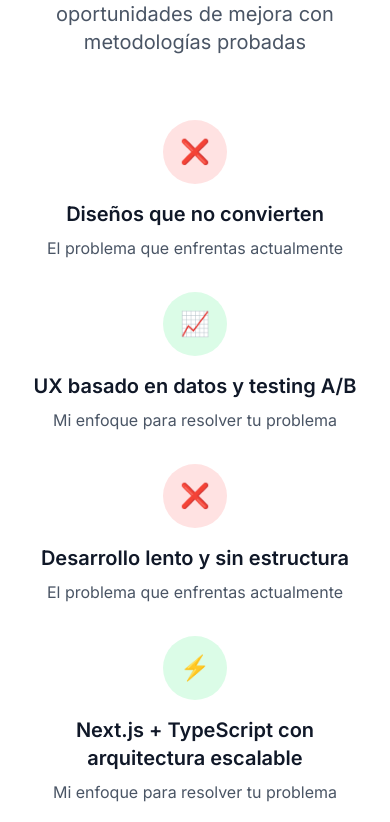
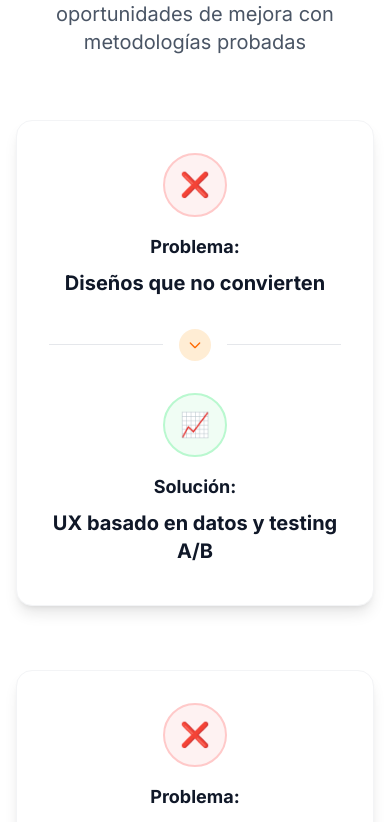
Before and after one commit to flaviaolivera/auto1-landing, a Next.js app: page / in a window 390 px wide. Shown: the part 1507-2329 px from the top of the page. Built offline with nearby package versions, Linux system fonts and the light colour scheme.

Commit message:
fix: redesign ComparisonSection with proper responsive layout

```diff
--- a/src/components/sections/ComparisonSection.tsx
+++ b/src/components/sections/ComparisonSection.tsx
@@ -37,45 +37,83 @@ const ComparisonSection = () => {
           </p>
         </div>
 
-        <div className="grid gap-8 md:gap-12">
+        <div className="space-y-16">
           {comparisons.map((item, index) => (
-            <div
-              key={index}
-              className="grid md:grid-cols-2 gap-8 items-center"
-            >
+            <div key={index}>
+              {/* Desktop Layout */}
+              <div className="hidden md:grid md:grid-cols-3 gap-8 items-center">
                 {/* Problema */}
-              <div className="text-center md:text-right">
-                <div className="inline-flex items-center justify-center w-16 h-16 bg-red-100 text-red-600 rounded-full text-2xl mb-4">
+                <div className="text-center">
+                  <div className="inline-flex items-center justify-center w-20 h-20 bg-red-50 border-2 border-red-200 text-red-500 rounded-full text-3xl mb-6">
                     ❌
                   </div>
-                <h3 className="text-xl font-semibold text-gray-900 mb-2">
+                  <h3 className="text-xl font-bold text-gray-900 mb-3">
                     {item.problem}
                   </h3>
                   <p className="text-gray-600">
-                  El problema que enfrentas actualmente
+                    El problema actual
                   </p>
                 </div>
 
                 {/* Arrow */}
-              <div className="hidden md:flex justify-center">
-                <div className="w-8 h-8 text-gray-400">
-                  <svg fill="none" viewBox="0 0 24 24" strokeWidth="2" stroke="currentColor">
+                <div className="flex justify-center">
+                  <div className="w-12 h-12 bg-orange-100 rounded-full flex items-center justify-center">
+                    <svg className="w-6 h-6 text-orange-500" fill="none" viewBox="0 0 24 24" strokeWidth="2" stroke="currentColor">
                       <path strokeLinecap="round" strokeLinejoin="round" d="M13.5 4.5L21 12m0 0l-7.5 7.5M21 12H3" />
                     </svg>
                   </div>
                 </div>
 
                 {/* Solución */}
-              <div className="text-center md:text-left">
-                <div className="inline-flex items-center justify-center w-16 h-16 bg-green-100 text-green-600 rounded-full text-2xl mb-4">
+                <div className="text-center">
+                  <div className="inline-flex items-center justify-center w-20 h-20 bg-green-50 border-2 border-green-200 text-green-600 rounded-full text-3xl mb-6">
                     {item.icon}
                   </div>
-                <h3 className="text-xl font-semibold text-gray-900 mb-2">
+                  <h3 className="text-xl font-bold text-gray-900 mb-3">
                     {item.solution}
                   </h3>
                   <p className="text-gray-600">
-                  Mi enfoque para resolver tu problema
+                    Mi solución
                   </p>
+                </div>
+              </div>
+
+              {/* Mobile Layout */}
+              <div className="md:hidden">
+                <div className="bg-white rounded-2xl shadow-lg border border-gray-100 p-8">
+                  {/* Problema */}
+                  <div className="text-center mb-8">
+                    <div className="inline-flex items-center justify-center w-16 h-16 bg-red-50 border-2 border-red-200 text-red-500 rounded-full text-2xl mb-4">
+                      ❌
+                    </div>
+                    <h4 className="text-lg font-bold text-gray-900 mb-2">Problema:</h4>
+                    <h3 className="text-xl font-bold text-gray-900 mb-2">
+                      {item.problem}
+                    </h3>
+                  </div>
+
+                  {/* Divider */}
+                  <div className="flex items-center mb-8">
+                    <div className="flex-1 h-px bg-gray-200"></div>
+                    <div className="mx-4 w-8 h-8 bg-orange-100 rounded-full flex items-center justify-center">
+                      <svg className="w-4 h-4 text-orange-500" fill="none" viewBox="0 0 24 24" strokeWidth="2" stroke="currentColor">
+                        <path strokeLinecap="round" strokeLinejoin="round" d="M19 9l-7 7-7-7" />
+                      </svg>
+                    </div>
+                    <div className="flex-1 h-px bg-gray-200"></div>
+                  </div>
+
+                  {/* Solución */}
+                  <div className="text-center">
+                    <div className="inline-flex items-center justify-center w-16 h-16 bg-green-50 border-2 border-green-200 text-green-600 rounded-full text-2xl mb-4">
+                      {item.icon}
+                    </div>
+                    <h4 className="text-lg font-bold text-gray-900 mb-2">Solución:</h4>
+                    <h3 className="text-xl font-bold text-gray-900 mb-2">
+                      {item.solution}
+                    </h3>
+                  </div>
+                </div>
               </div>
             </div>
           ))}
```
Lines whose indentation alone changed are shown as unchanged.
